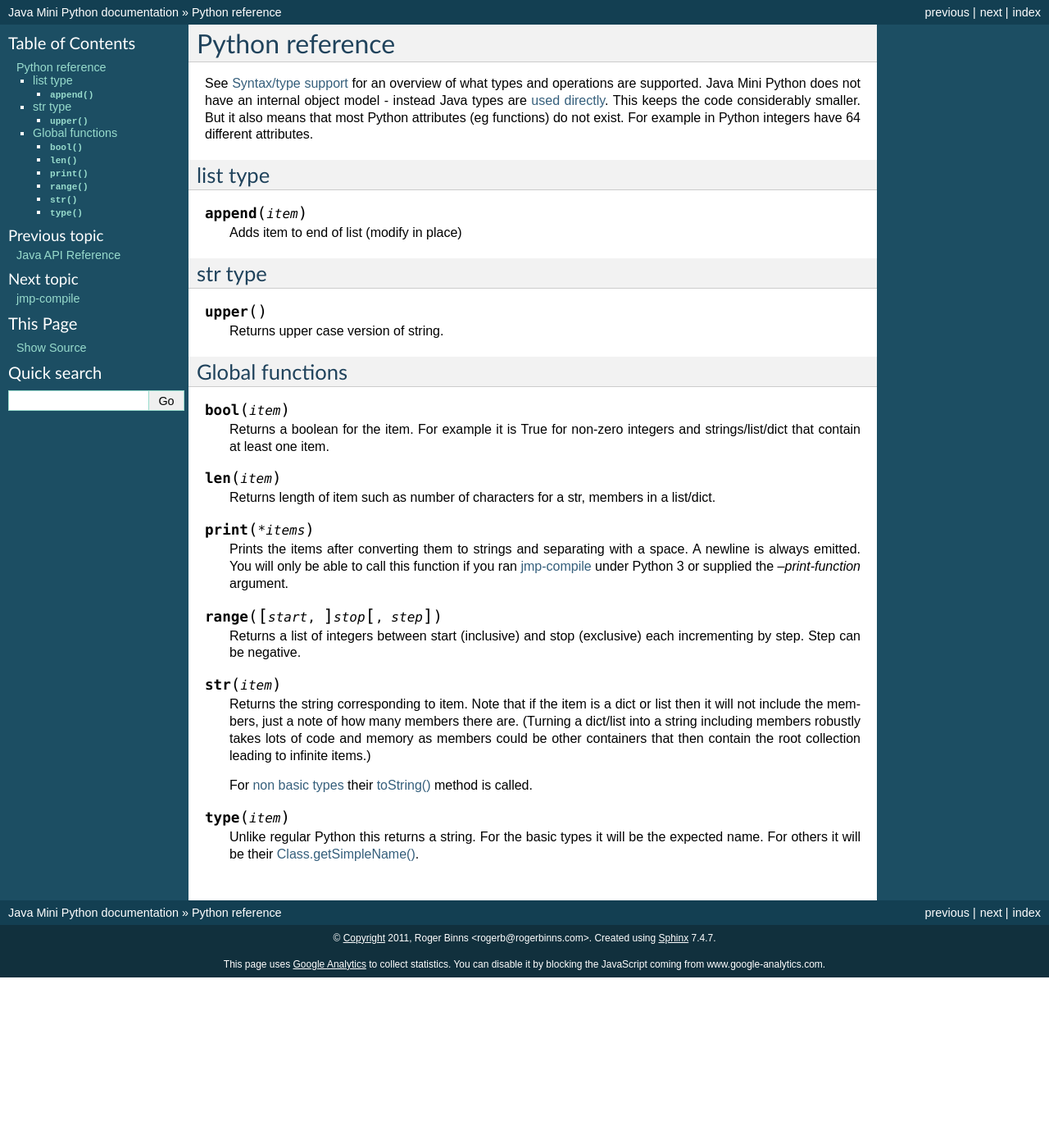
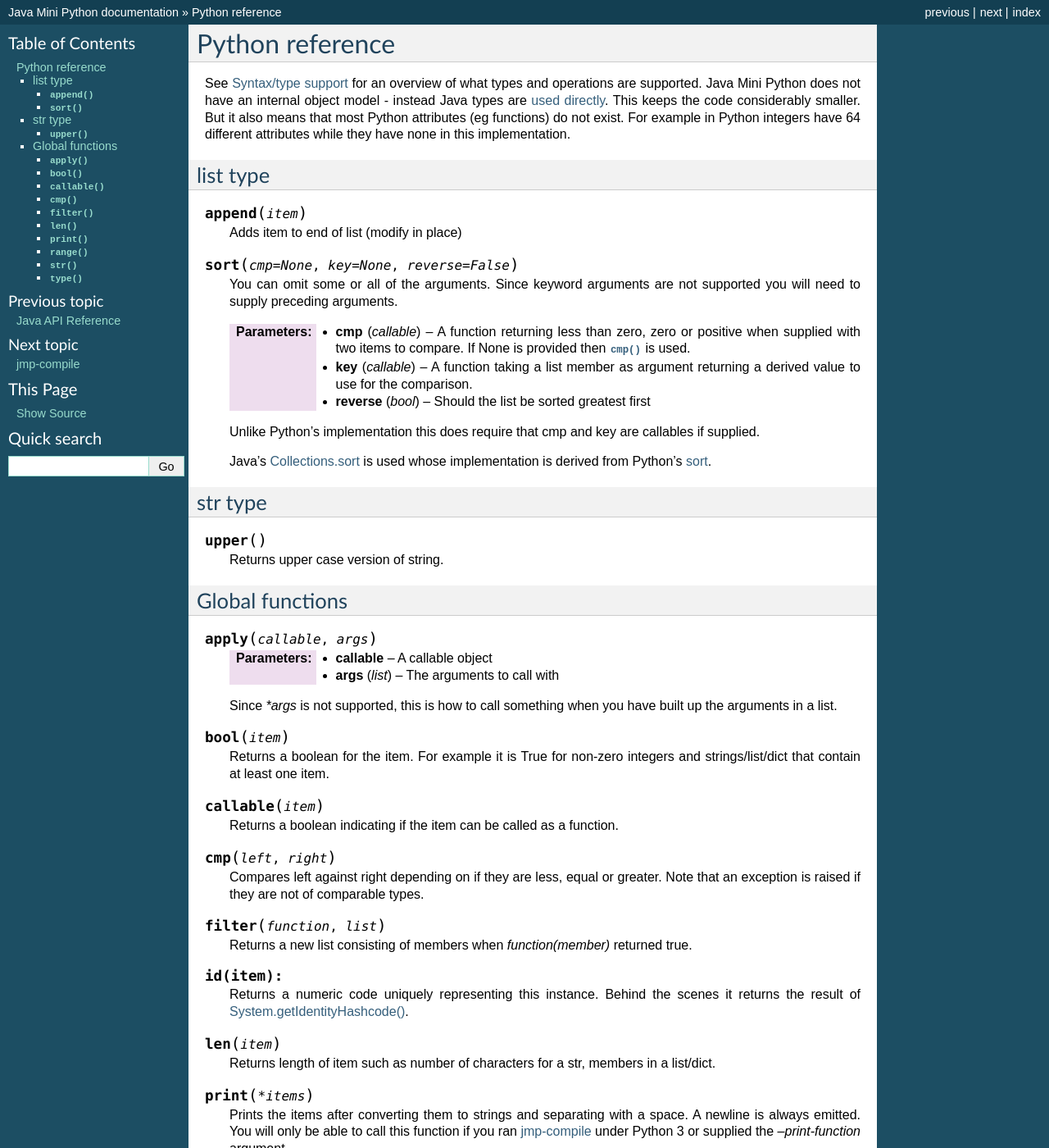
Before and after one commit to rogerbinns/jia-mini-python, a Sphinx documentation site: the page built from doc/python.rst, in a window 1280 px wide and 1400 px high. Shown: the whole window at 82% size. Built offline with Sphinx 7.4.7, drawn with Linux system fonts in a browser that asks for light colours; the version number could not be read and is left out; some of the changed text lies outside the part shown.

Commit message:
Update to reflect code

```diff
--- a/doc/python.rst
+++ b/doc/python.rst
@@ -6,7 +6,8 @@ supported.  Java Mini Python does not have an internal object model -
 instead Java types are :doc:`used directly <java>`.  This keeps the
 code considerably smaller.  But it also means that most Python
 attributes (eg functions) do not exist.  For example in Python
-integers have 64 different attributes.
+integers have 64 different attributes while they have none in this
+implementation.
 
 list type
 ---------
@@ -14,6 +15,24 @@ list type
 .. method:: append(item)
 
    Adds item to end of list (modify in place)
+
+.. method:: sort(cmp=None, key=None, reverse=False)
+
+   You can omit some or all of the arguments.  Since keyword arguments
+   are not supported you will need to supply preceding arguments.
+
+   :param callable cmp: A function returning less than zero, zero or
+      positive when supplied with two items to compare.  If None is
+      provided then :func:`cmp` is used.
+   :param callable key: A function taking a list member as argument
+      returning a derived value to use for the comparison.
+   :param bool reverse: Should the list be sorted greatest first
+
+   Unlike Python's implementation this does require that cmp and key
+   are callables if supplied.
+
+   Java's :jdoc:`Collections.sort <java/util/Collections.html#sort(java.util.List, java.util.Comparator)>` is used whose implementation is derived
+   from Python's `sort <http://en.wikipedia.org/wiki/Timsort>`__.
 
 str type
 --------
@@ -25,10 +44,40 @@ str type
 Global functions
 ----------------
 
+.. function:: apply(callable, args)
+
+   :param callable: A callable object
+   :param list args: The arguments to call with
+
+   Since `*args` is not supported, this is how to call something when
+   you have built up the arguments in a list.
+
 .. function:: bool(item)
 
    Returns a boolean for the item.  For example it is True for
    non-zero integers and strings/list/dict that contain at least one item.
+
+.. function:: callable(item)
+
+   Returns a boolean indicating if the item can be called as a function.
+
+.. function:: cmp(left, right)
+
+   Compares left against right depending on if they are less, equal or
+   greater.  Note that an exception is raised if they are not of
+   comparable types.
+
+.. function:: filter(function, list)
+
+   Returns a new list consisting of members when `function(member)`
+   returned true.
+
+.. function:: id(item):
+
+   Returns a numeric code uniquely representing this instance.  Behind
+   the scenes it returns the result of
+   :jdoc:`System.getIdentityHashcode()
+   <java/lang/System.html#identityHashCode(java.lang.Object)>`.
 
 .. function:: len(item)
 
@@ -49,12 +98,7 @@ Global functions
 
 .. function:: str(item)
 
-   Returns the string corresponding to item.  Note that if the item is
-   a dict or list then it will not include the members, just a note of
-   how many members there are.  (Turning a dict/list into a string
-   including members robustly takes lots of code and memory as members
-   could be other containers that then contain the root collection
-   leading to infinite items.)
+   Returns the string corresponding to item.
 
    For :doc:`non basic types <java>` their :jdoc:`toString()
    <java/lang/Object.html#toString()>` method is called.
```
Also changed, not shown: doc/lang.rst (+18 -3 lines).
